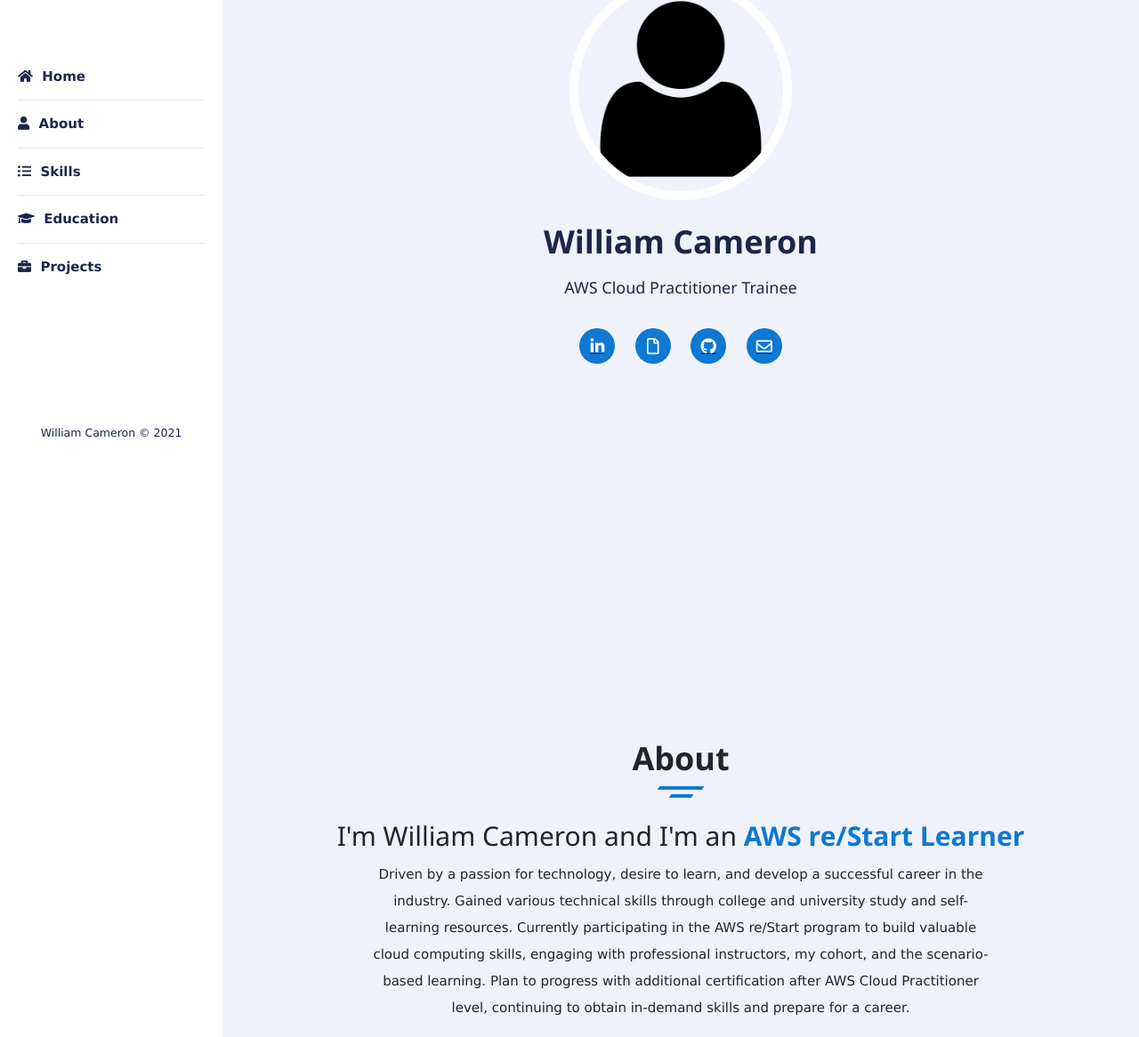
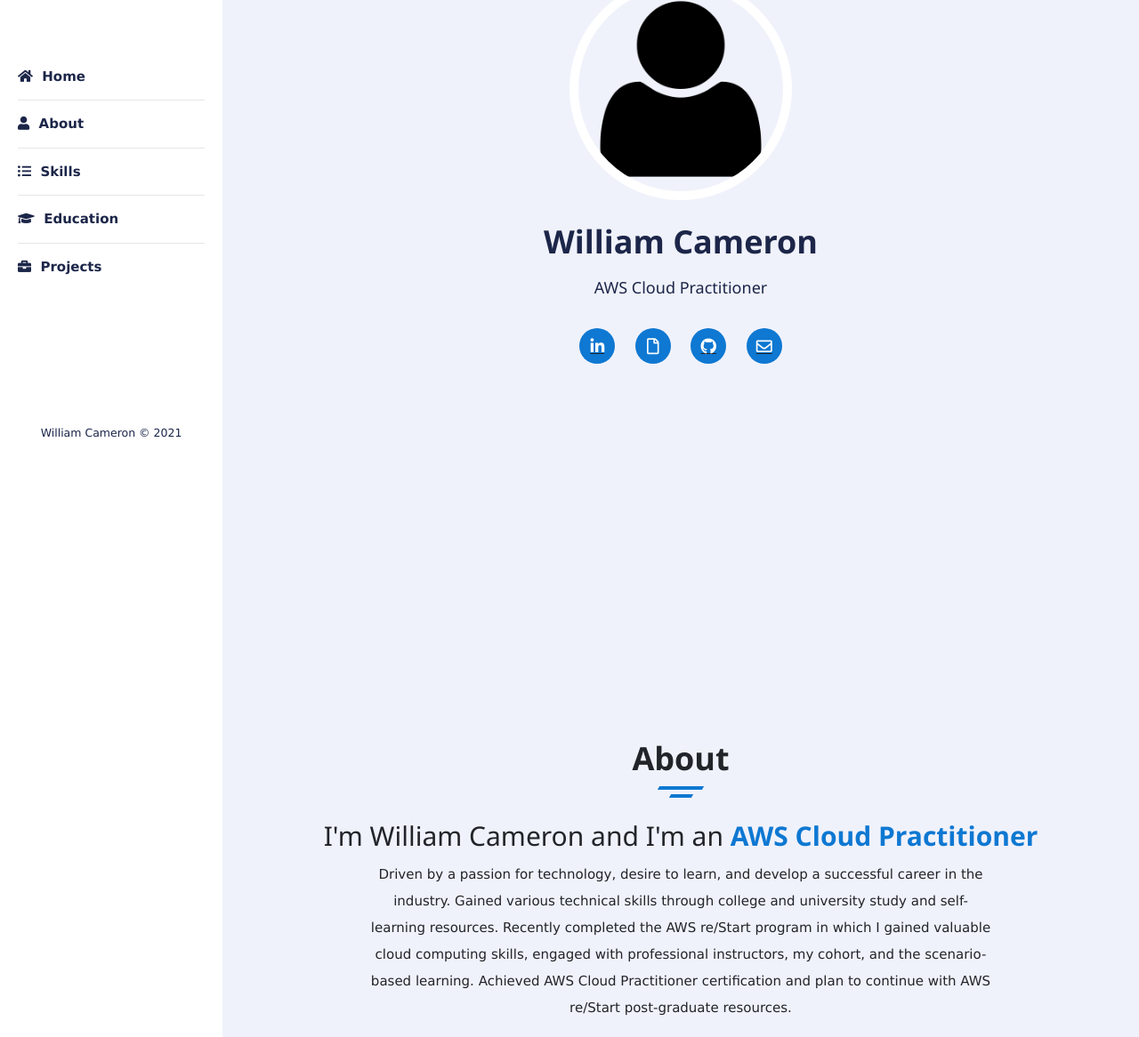
Before and after one commit to Billy2810/Billy2810.github.io, a plain HTML site: page index.html in a window 1280 px wide. Shown: the part 208-1374 px from the top of the page at 89% size. Drawn offline with nearby package versions, Linux system fonts and the light colour scheme.

Commit message:
Updated content

```diff
--- a/index.html
+++ b/index.html
@@ -43,7 +43,7 @@
     <section class="first">
       <img class="profile-img img-fluid" src="assets/profile.jpg" alt="" />
       <h1 class="name">William Cameron</h1>
-      <h5 class="desg">AWS Cloud Practitioner Trainee</h5>
+      <h5 class="desg">AWS Cloud Practitioner</h5>
       <div class="icon-container">
         <a href="https://www.linkedin.com/in/william-cameron-111079157/"><i class="fab fa-linkedin-in"></i></a>
         <a href="CV/William_Cameron_CV.docx"><i class="far fa-file"></i></a>
@@ -59,11 +59,10 @@
           <div class="chr1"></div>
           <div class="chr2"></div>
           <div class="about-content">
-            <h2>I'm William Cameron and I'm an <span>AWS re/Start Learner</span></h2>
+            <h2>I'm William Cameron and I'm an <span>AWS Cloud Practitioner</span></h2>
             <p>
-              Driven by a passion for technology, desire to learn, and develop a successful career in the industry. Gained various technical skills through college and university study and self-learning resources. Currently participating in the AWS
-              re/Start program to build valuable cloud computing skills, engaging with professional instructors, my cohort, and the scenario-based learning. Plan to progress with additional certification after AWS Cloud Practitioner level, continuing
-              to obtain in-demand skills and prepare for a career.
+              Driven by a passion for technology, desire to learn, and develop a successful career in the industry. Gained various technical skills through college and university study and self-learning resources. Recently completed the AWS
+              re/Start program in which I gained valuable cloud computing skills, engaged with professional instructors, my cohort, and the scenario-based learning. Achieved AWS Cloud Practitioner certification and plan to continue with AWS re/Start post-graduate resources.
             </p>
           </div>
         </div>
```
Also changed, not shown: 1 other file.
